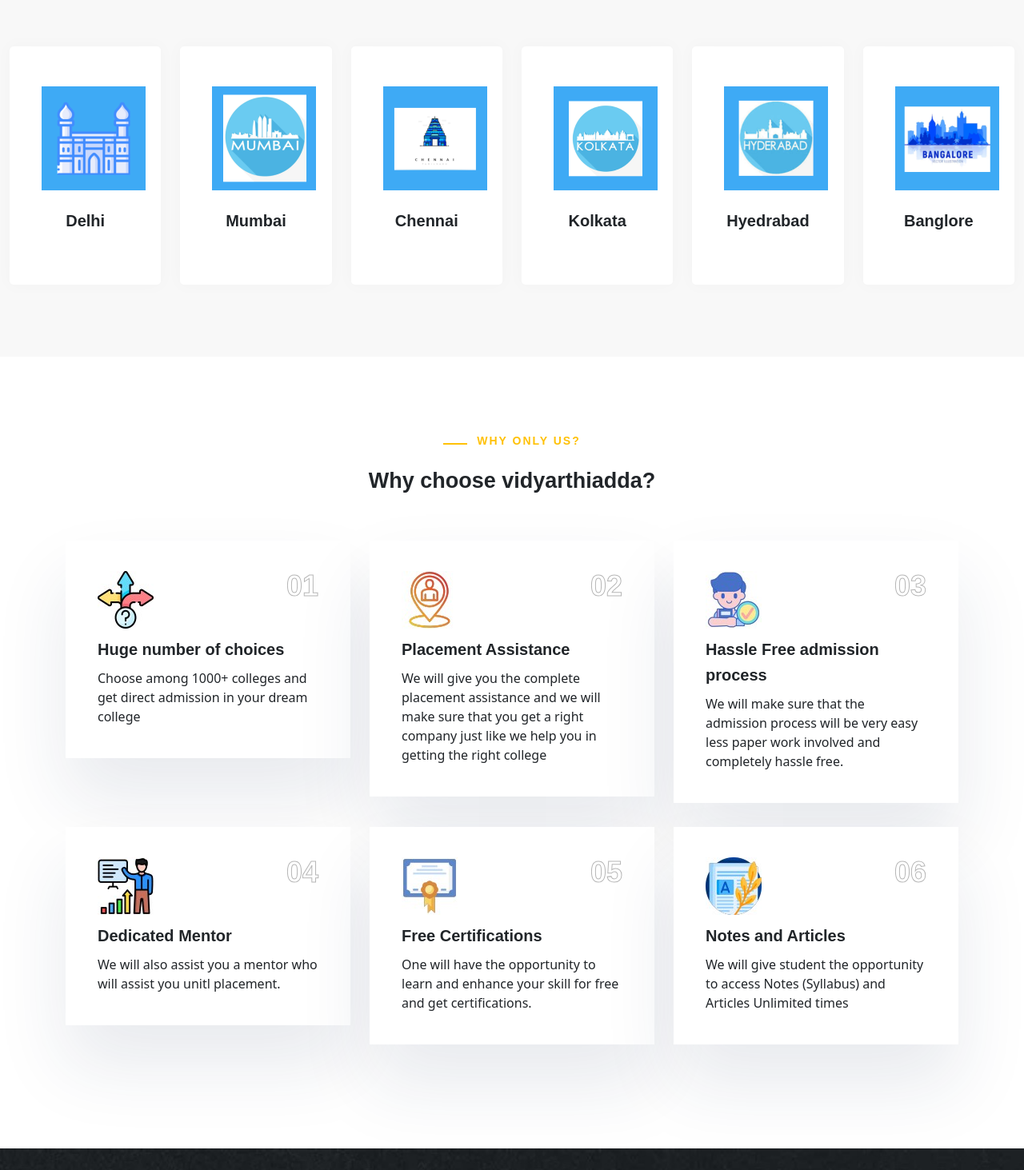
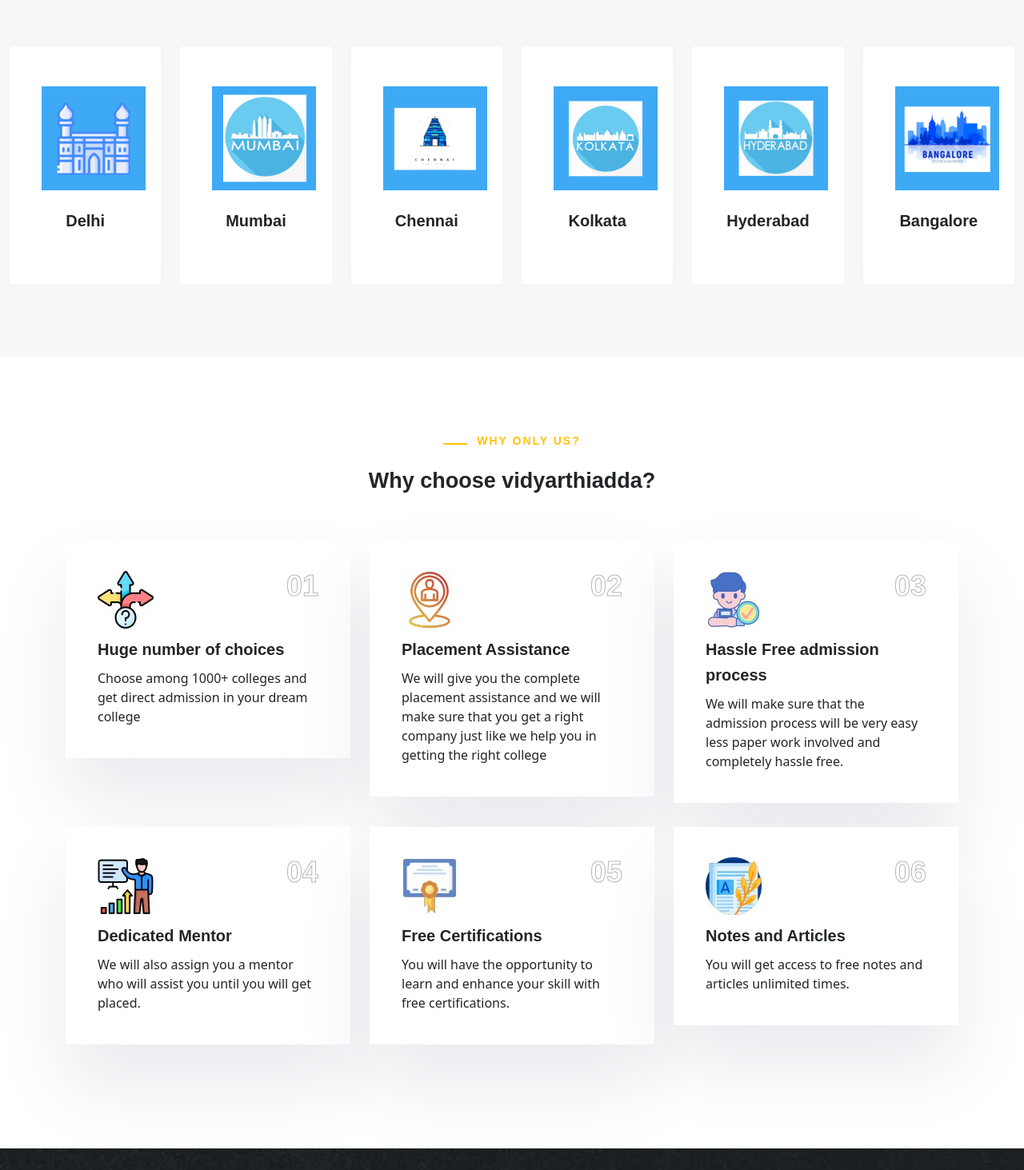
Before and after one commit to abdulrehman043/street_wolf, a Next.js app: page / in a window 1280 px wide. Shown: the part 1833-3296 px from the top of the page at 80% size. Built offline with nearby package versions, Linux system fonts and the light colour scheme; a web font is replaced by a local one.

Commit message:
spelling err aa

```diff
--- a/components/find_colleges.jsx
+++ b/components/find_colleges.jsx
@@ -132,7 +132,7 @@
                                 <div className="text-center text-dark">
                                     <img src="assets/logo/hyedrabad.png" alt="Engaged Learners, Active Learners" />
                                 </div>
-                                <h3 className="text-center text-dark">Hyedrabad</h3>
+                                <h3 className="text-center text-dark">Hyderabad</h3>
                             </div>
                         </Link>
                         </div>
@@ -142,7 +142,7 @@
                                 <div className="text-center text-dark">
                                     <img src="assets/logo/banglore.png" alt="Engaged Learners, Active Learners" />
                                 </div>
-                                <h3 className="text-center text-dark">Banglore</h3>
+                                <h3 className="text-center text-dark">Bangalore</h3>
                             </div>
                         </Link>
                         </div>
--- a/components/why_us.jsx
+++ b/components/why_us.jsx
@@ -56,7 +56,7 @@
                         <div className="main-service-one-count">04</div>
                         <img src="/assets/logo/mentor.jpg" alt="" />
                         <h3>Dedicated Mentor</h3>
-                        <p>We will also assist you a mentor who will assist you unitl placement.</p>
+                        <p>We will also assign you a mentor who will assist you until you will get placed.</p>
                     </div>
                 </div>
             </div>
@@ -66,7 +66,7 @@
                         <div className="main-service-one-count">05</div>
                         <img src="/assets/logo/certifications.jpg" alt="" />
                         <h3>Free Certifications </h3>
-                        <p>One will have the opportunity to learn and enhance your skill for free and get
+                        <p>You will have the opportunity to learn and enhance your skill with free
                             certifications.</p>
                     </div>
                 </div>
@@ -77,8 +77,7 @@
                         <div className="main-service-one-count">06</div>
                         <img src="/assets/logo/Notes and articles.jpg" alt="" />
                         <h3>Notes and Articles</h3>
-                        <p>We will give student the opportunity to access Notes (Syllabus) and Articles
-                            Unlimited times</p>
+                        <p>You will get access to free notes and articles unlimited times.</p>
                     </div>
                 </div>
             </div>
```
